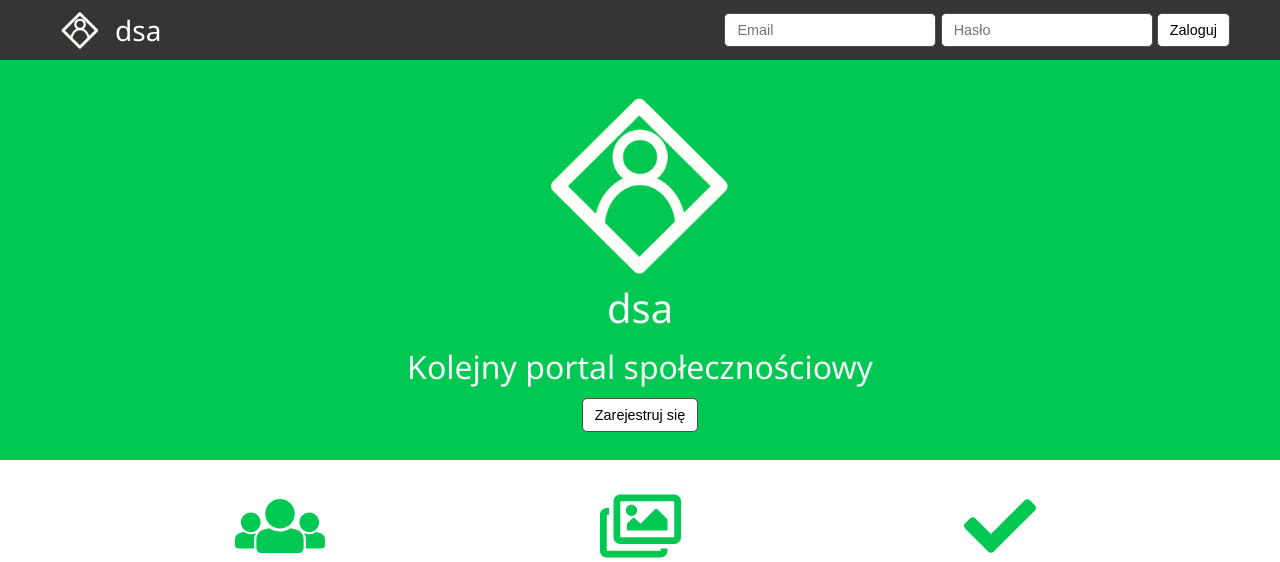
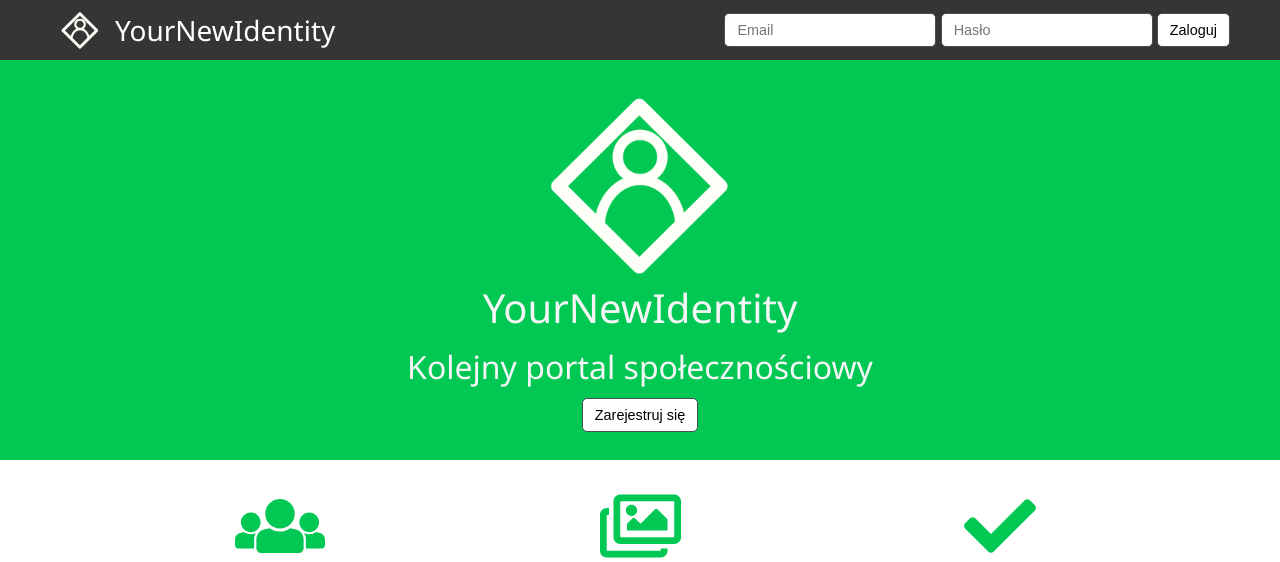
Before and after one commit to MicKlu/skiti, a PHP site: page / in a window 1280 px wide. Shown: the top 562 px of the page. Run offline with PHP 8.4, Linux system fonts and the light colour scheme.

Commit message:
nazwa strony

```diff
--- a/create_db.sql
+++ b/create_db.sql
@@ -43,7 +43,7 @@ CREATE VIEW users_friends AS
 SELECT f_id, u1_id, u2_id FROM friends AS f
 UNION
 SELECT f_id, u2_id, u1_id FROM friends AS f
-ORDER BY f_id ASC
+ORDER BY f_id ASC;
 
 CREATE TABLE images (
 	i_id int AUTO_INCREMENT,
--- a/header.php
+++ b/header.php
@@ -20,7 +20,7 @@
 		<nav id="navbar">
 			<div class="left-pane">
 				<a class="brand" href="index.php">
-					<img class="logo" src="img/logo.png" /> dsa
+					<img class="logo" src="img/logo.png" /> YourNewIdentity
 				</a>
 				<?php if(isset($_SESSION["user_id"])) : ?>
 				<div id="search-form" class="input-search">
--- a/index.php
+++ b/index.php
@@ -10,7 +10,7 @@
 <main>
 	<section class="jumbotron">
 		<img class="logo" src="img/logo.png" />
-		<h1>dsa</h1>
+		<h1>YourNewIdentity</h1>
 		<h2>Kolejny portal społecznościowy</h2>
 		<a class="button" href="#register">Zarejestruj się</a>
 	</section>
```
